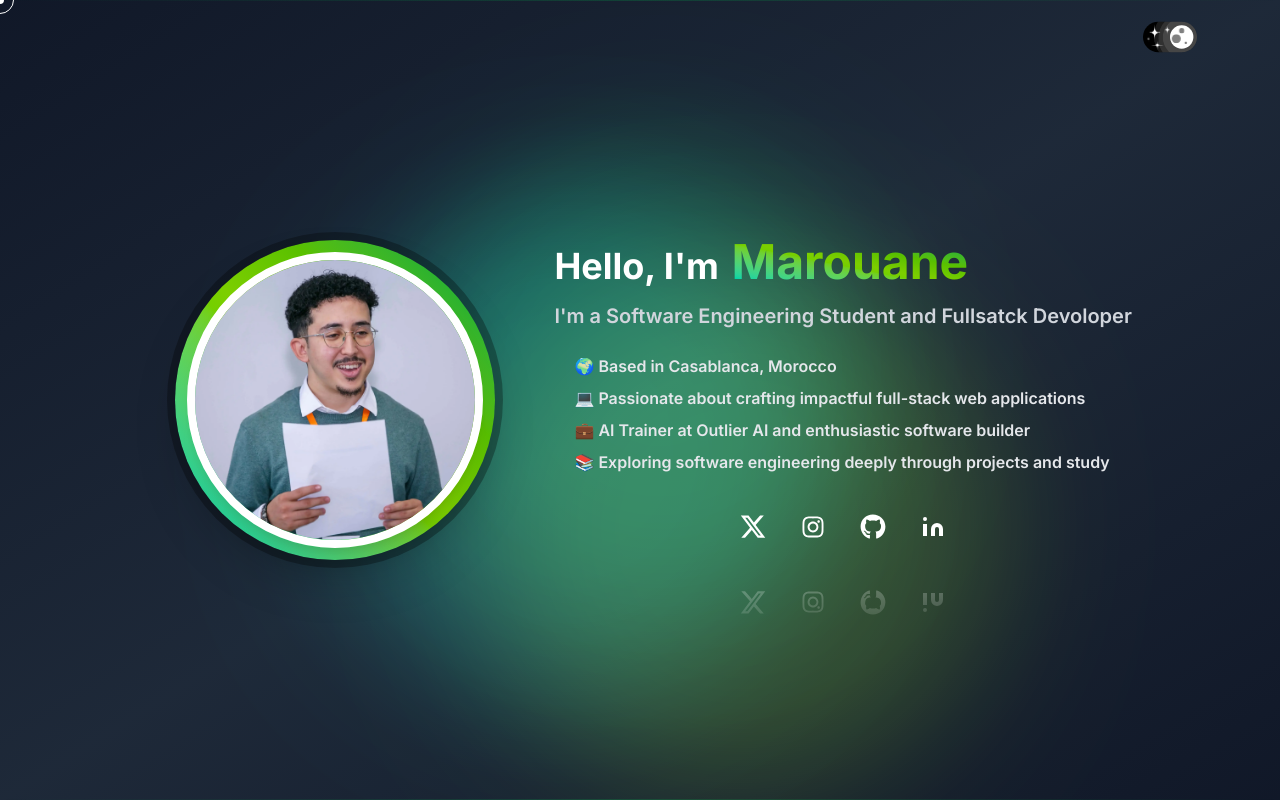
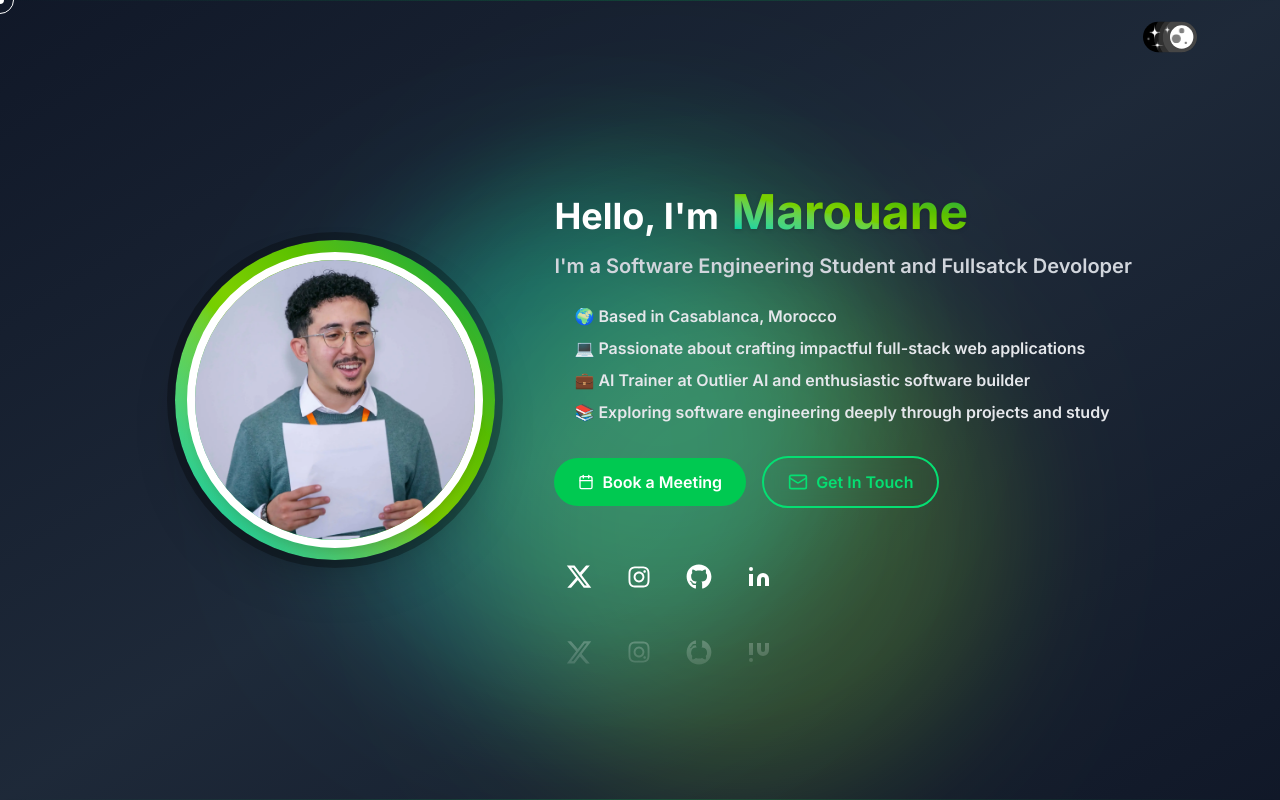
Before and after one commit to mar1shell/me.mar1shell, a React (Vite) app: page / in a window 1280 px wide. Shown: the top 800 px of the page. Built offline with nearby package versions, Linux system fonts and the light colour scheme.

Commit message:
feat: add BookMeetingButton component and integrate into HeroSectionContent; update GetInTouchButton styles and personalInfo with calcom link

```diff
--- /dev/null
+++ b/src/components/BookMeetingButton/BookMeetingButton.tsx
@@ -0,0 +1,18 @@
+import { personalInfo } from "../../data";
+import { CalendarIcon } from "../../icons";
+
+function BookMeetingButton() {
+  return (
+    <a
+      href={personalInfo.calcom}
+      target="_blank"
+      rel="noopener noreferrer"
+      className="group inline-flex items-center justify-center gap-2 rounded-full bg-blue-500 px-6 py-3 font-semibold text-white transition-all duration-300 hover:scale-105 hover:bg-blue-600 hover:shadow-lg hover:shadow-blue-500/25 active:scale-95 dark:bg-green-500 dark:hover:bg-green-600 dark:hover:shadow-green-500/25"
+    >
+      <CalendarIcon />
+      Book a Meeting
+    </a>
+  );
+}
+
+export default BookMeetingButton;
--- a/src/components/GetInTouchButton/GetInTouchButton.tsx
+++ b/src/components/GetInTouchButton/GetInTouchButton.tsx
@@ -5,11 +5,10 @@ function GetInTouchButton() {
   return (
     <a
       href={`mailto:${personalInfo.email}`}
-      className="group inline-flex items-center gap-2 rounded-full bg-blue-400 px-8 py-4 font-semibold text-gray-900 transition-all duration-300 hover:scale-105 hover:shadow-lg hover:shadow-blue-400/25 active:scale-95 dark:bg-green-400 dark:hover:shadow-green-400/25"
+      className="group inline-flex items-center justify-center gap-2 rounded-full border-2 border-blue-700 bg-white/80 px-6 py-3 font-semibold text-blue-700 backdrop-blur-sm transition-all duration-300 hover:scale-105 hover:border-blue-600 hover:bg-blue-600 hover:text-white hover:shadow-lg active:scale-95 dark:border-green-400 dark:bg-transparent dark:text-green-400 dark:hover:bg-green-400 dark:hover:text-gray-900"
     >
       <MailIcon />
       Get In Touch
-      <div className="h-2 w-2 rounded-full bg-gray-900 group-hover:animate-ping"></div>
     </a>
   );
 }
--- a/src/components/HeroCaption/HeroCaption.tsx
+++ b/src/components/HeroCaption/HeroCaption.tsx
@@ -4,7 +4,7 @@ interface props {
 
 function HeroCaption({ content }: props) {
   return (
-    <li className="mb-2 text-sm font-semibold text-gray-800 transition-transform duration-300 hover:translate-x-3 md:text-base dark:text-gray-200">
+    <li className="mb-2 text-xs font-semibold text-gray-800 transition-transform duration-300 hover:translate-x-3 md:text-base dark:text-gray-200">
       {content}
     </li>
   );
--- a/src/components/HeroSectionContent/HeroSectionContent.tsx
+++ b/src/components/HeroSectionContent/HeroSectionContent.tsx
@@ -1,5 +1,7 @@
 import HeroCaption from "../../components/HeroCaption/HeroCaption";
 import SocialMediaBar from "../../components/SocialMediaBar/SocialMediaBar";
+import BookMeetingButton from "../../components/BookMeetingButton/BookMeetingButton";
+import GetInTouchButton from "../../components/GetInTouchButton/GetInTouchButton";
 import { heroCaptions } from "../../data";
 
 function HeroSectionContent() {
@@ -7,7 +9,7 @@ function HeroSectionContent() {
     <div className="flex flex-col md:col-span-3" data-aos="fade-left">
       <h1 className="mb-4 text-3xl font-bold text-gray-900 md:text-4xl md:whitespace-nowrap dark:text-white">
         Hello, I'm{" "}
-        <span className="inline-block bg-gradient-to-tr from-blue-500 via-cyan-400 to-teal-400 bg-clip-text pl-1 text-4xl text-transparent transition-all duration-500 md:text-5xl dark:from-teal-400 dark:via-lime-500 dark:to-green-600">
+        <span className="inline-block bg-gradient-to-tr from-blue-700 via-indigo-600 to-cyan-600 bg-clip-text pl-1 text-4xl font-extrabold text-transparent drop-shadow-sm transition-all duration-500 md:text-5xl dark:from-teal-400 dark:via-lime-500 dark:to-green-600">
           Marouane
         </span>
       </h1>
@@ -15,14 +17,20 @@ function HeroSectionContent() {
         I'm a Software Engineering Student and Fullsatck Devoloper
       </h2>
 
-      <ul className="md:pl-5">
+      <ul className="mb-6 md:pl-5">
         {heroCaptions.map((caption, index) => (
           <HeroCaption key={index} content={caption.content} />
         ))}
       </ul>
 
+      {/* Action Buttons */}
+      <div className="mb-6 flex flex-col gap-4 sm:flex-row sm:items-center sm:justify-center md:justify-start">
+        <BookMeetingButton />
+        <GetInTouchButton />
+      </div>
+
       {/* Social media icons block */}
-      <div className="flex items-center justify-center gap-6 md:justify-center">
+      <div className="flex items-center justify-center gap-6 md:justify-start">
         <SocialMediaBar />
       </div>
     </div>
--- a/src/data/index.tsx
+++ b/src/data/index.tsx
@@ -25,6 +25,7 @@ const personalInfo = {
   email: "elhamdaouimar1@gmail.com",
   location: "Casablanca, Morocco",
   website: "https://mar1shell.me",
+  calcom: "https://cal.com/mar1shell",
   socialMedia: {
     twitter: "https://x.com/mar1shell",
     instagram: "https://www.instagram.com/el_hamdaouimarouane",
```
